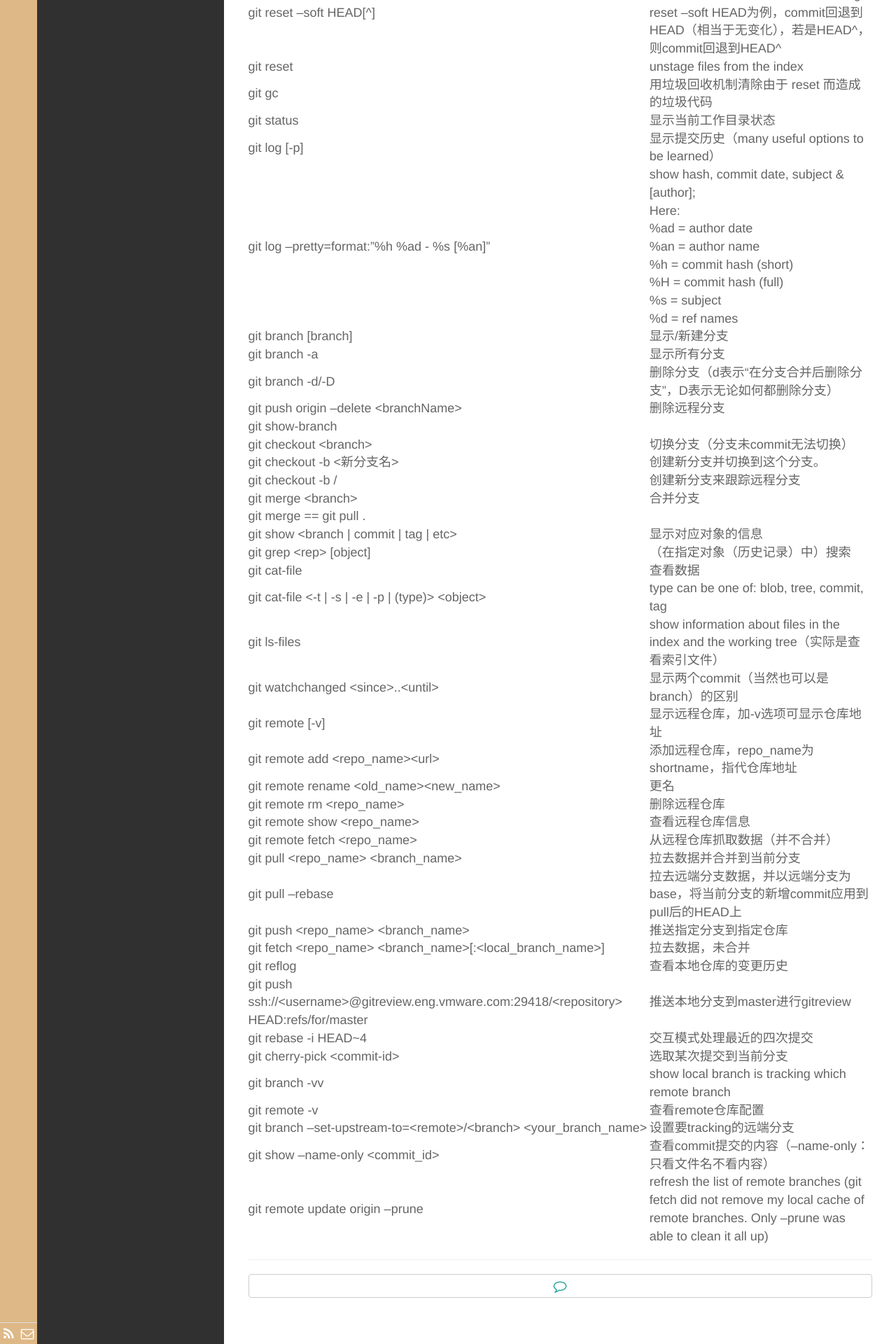
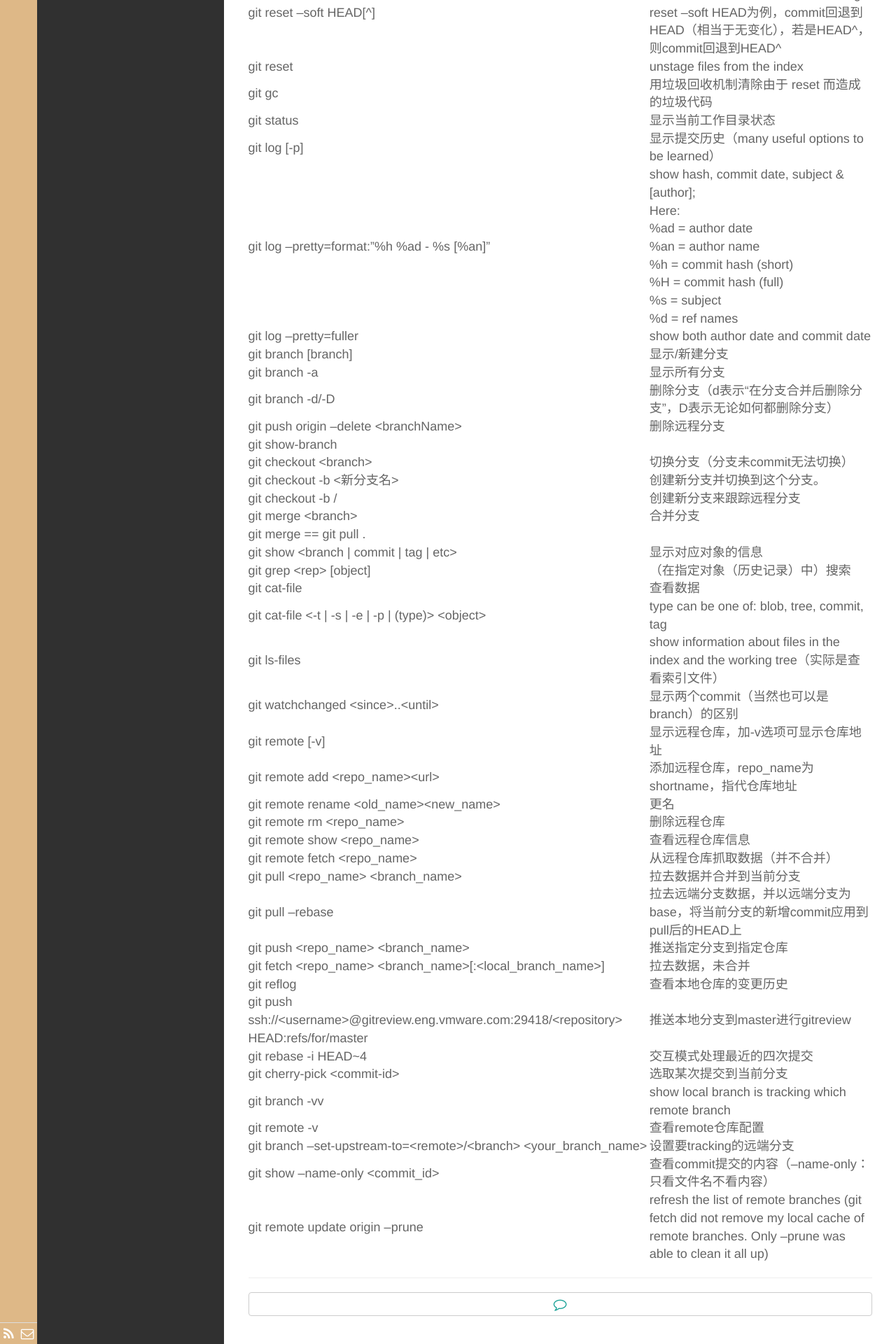
Before and after one commit to qhdwhy184/qhdwhy184.github.io, a Jekyll site: the page built from _posts/技术/2017-08-03-Git命令学习小结.md, in a window 1280 px wide. Shown: the part 863-2783 px from the top of the page at 70% size. Built offline with Jekyll 4.4.1, drawn with Linux system fonts in a browser that asks for light colours.

Commit message:
Update 2017-08-03-Git命令学习小结.md

```diff
--- a/_posts/技术/2017-08-03-Git命令学习小结.md
+++ b/_posts/技术/2017-08-03-Git命令学习小结.md
@@ -35,6 +35,7 @@ description:
 |git status|显示当前工作目录状态|
 |git log [-p]|显示提交历史（many useful options to be learned）|
 |git log --pretty=format:"%h %ad - %s [%an]"|show hash, commit date, subject & [author]; <br/>Here:<br/>%ad = author date<br/>%an = author name<br/>%h = commit hash (short)<br/>%H = commit hash (full)<br/>%s = subject<br/>%d = ref names|
+|git log --pretty=fuller|show both author date and commit date|
 |git branch [branch]|显示/新建分支|
 |git branch -a|显示所有分支|
 |git branch -d/-D|删除分支（d表示“在分支合并后删除分支”，D表示无论如何都删除分支）|
```
